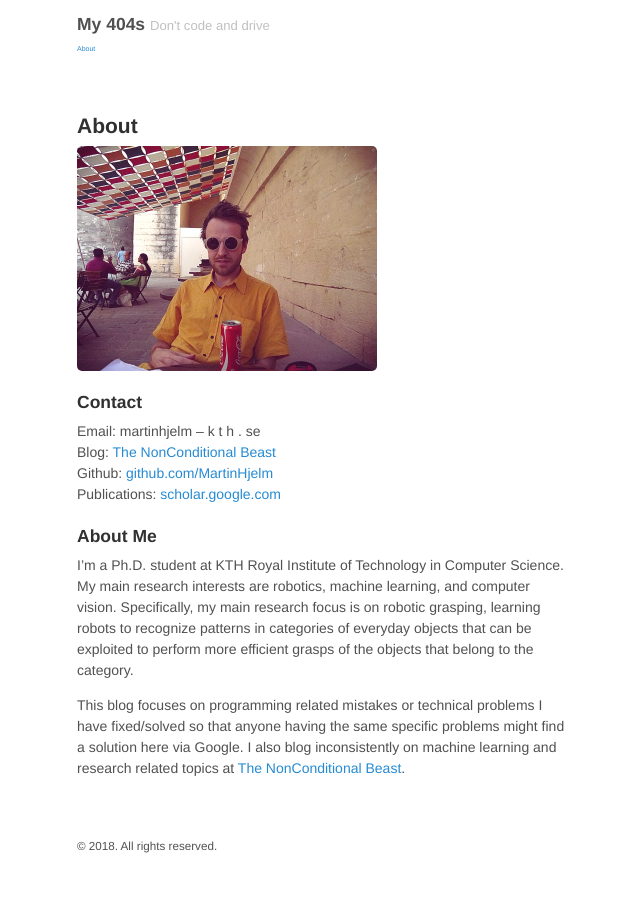
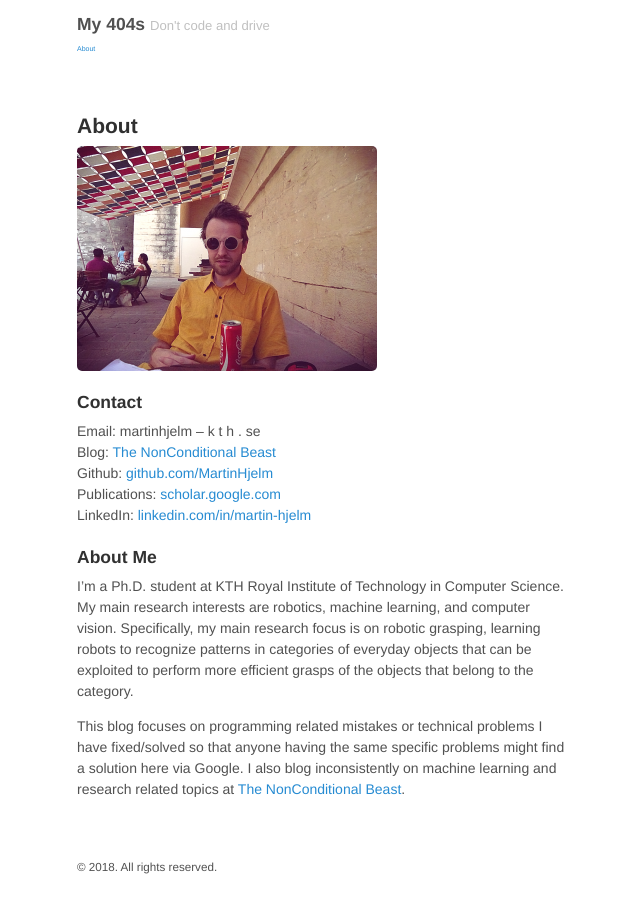
Before and after one commit to MartinHjelm/MartinHjelm.github.io, a Jekyll site: the page built from about.md, in a window 1280 px wide. Shown: the whole page, without its empty margins (318-958 px from the left). Built offline with Jekyll 4.4.1, drawn with Linux system fonts in a browser that asks for light colours.

Commit message:
Add linkedin link

```diff
--- a/about.md
+++ b/about.md
@@ -10,7 +10,7 @@ Email: martinhjelm -- k t h . se
 Blog: [The NonConditional Beast](http://nonconditional.com)
 Github: [github.com/MartinHjelm](https://github.com/MartinHjelm)
 Publications: [scholar.google.com](https://scholar.google.com.co/citations?user=qdUckccAAAAJ&hl=en)
-
+LinkedIn: [linkedin.com/in/martin-hjelm](https://www.linkedin.com/in/martin-hjelm)
 
 ### About Me
 I'm a Ph.D. student at KTH Royal Institute of Technology in Computer Science. My main research interests are robotics, machine learning, and computer vision. Specifically, my main research focus is on robotic grasping, learning robots to recognize patterns in categories of everyday objects that can be exploited to perform more efficient grasps of the objects that belong to the category.
```
